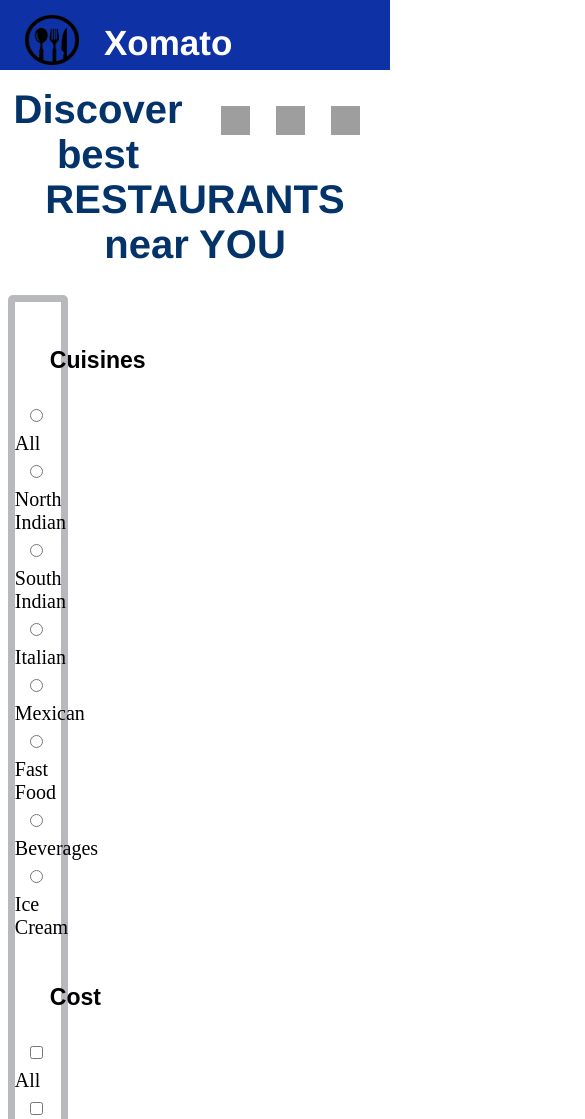
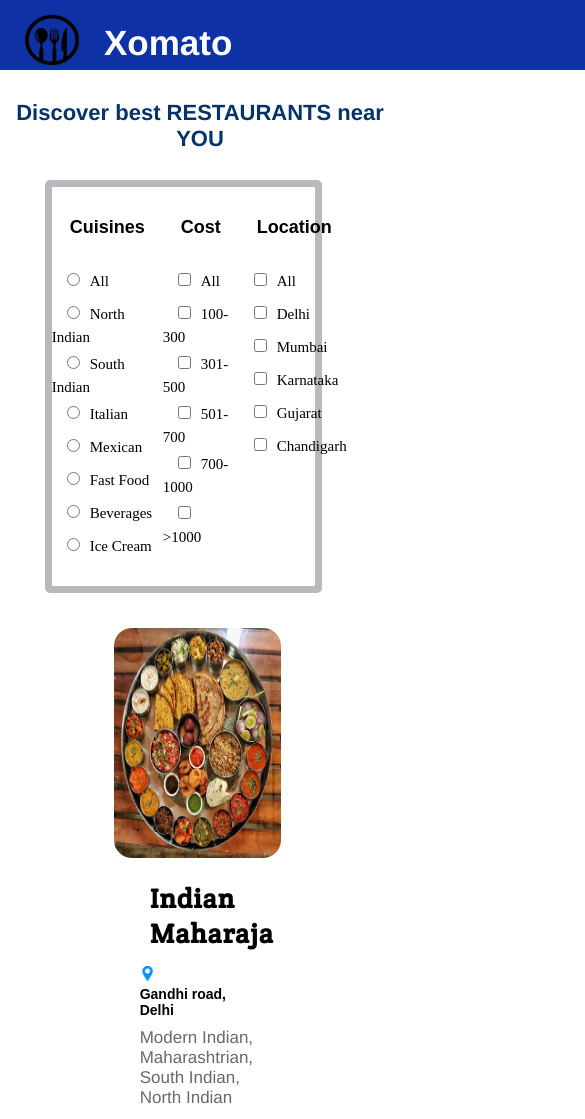
Before and after one commit to edureka-intership/assignment-1-RaniGopale, a plain HTML site: page index.html in a window 390 px wide. Shown: the top 1119 px of the page, 585 px wide, since content can reach past the window. Drawn offline with Linux system fonts and the light colour scheme; grey boxes are pictures that could not be loaded.

Commit message:
Modified file

```diff
--- a/index.html
+++ b/index.html
@@ -26,6 +26,7 @@
     <p class="headingText">Discover best RESTAURANTS near YOU</p>
     <div id="content">
         <div id="filterDiv">
+            <div class="filterclass">
             <h6>Cuisines</h6>
                 <input type="radio" name="cuisines" id="Cuisines" class="selection" />All<br>
                 <input type="radio" name="cuisines" id="Cuisines" class="selection" />North Indian<br>
@@ -35,6 +36,8 @@
                 <input type="radio" name="cuisines" id="Cuisines" class="selection" />Fast Food<br>
                 <input type="radio" name="cuisines" id="Cuisines" class="selection" />Beverages<br>
                 <input type="radio" name="cuisines" id="Cuisines" class="selection" />Ice Cream<br>
+            </div>
+            <div class="filterclass">
             <h6>Cost</h6>
                 <input type="checkbox" name="cost" id="cost" class="selection" />All <br>
                 <input type="checkbox" name="cost" id="cost" class="selection" />100-300 <br>
@@ -42,6 +45,8 @@
                 <input type="checkbox" name="cost" id="cost" class="selection" />501-700 <br>
                 <input type="checkbox" name="cost" id="cost" class="selection" />700-1000 <br>
                 <input type="checkbox" name="cost" id="cost" class="selection" />>1000 <br>
+            </div>
+            <div class="filterclass">
             <h6>Location</h6>
                 <input type="checkbox" name="cost" id="cost" class="selection" />All <br>
                 <input type="checkbox" name="cost" id="cost" class="selection" />Delhi<br>
@@ -50,14 +55,14 @@
                 <input type="checkbox" name="cost" id="cost" class="selection" />Gujarat<br>
                 <input type="checkbox" name="cost" id="cost" class="selection" />Chandigarh<br>
             </div>
-
+        </div>
         <div id="contentDiv">
             <div class="resto">
                 <img class="resto_img" src="img/india_food1.jpg" alt="indian_food.jpg" title="Indian Maharaja, Delhi">
 
                 <div class="info">
                     <h4>Indian Maharaja</h4>
-                    <img src="img/location_logo.webp" alt="location_logo" class="loc" loading="lazy">
+                    <img src="img/location_logo.webp" alt="location_logo" class="loc" >
                     <h5>Gandhi road, Delhi</h5>
                     <p>Modern Indian, Maharashtrian, South Indian, North Indian</p>
                     <!-- <button>Order Online</button> -->
--- a/listing.css
+++ b/listing.css
@@ -1,4 +1,3 @@
-
 @import url('https://fonts.googleapis.com/css2?family=Crete+Round&display=swap');
 
 body{
@@ -35,8 +34,6 @@
     float: right;
     margin: 19px;
     justify-content: space-around;
-    /* margin-top: 25px;
-     margin-left: 25px 45px; */
 }
 
 a{
@@ -59,6 +56,9 @@
 
 .headingText{
     text-align:center;
+    /* margin: 15px 300px; */
+    display: inline-block;
+    width: 100%;
     font-size: 40px;
     margin-top: 15px;
     font-weight: bold;
@@ -84,7 +84,6 @@
     font-size: 20px;
     border-radius: 5px;
     padding-bottom: 20px;
-    /* height:700px; */
 }
 
 .selection{
@@ -98,7 +97,7 @@
 h6{
     font-weight: bold;
     font-size: 23px;
-    margin: 25px 35px;
+    margin: 25px 30px;
     margin-top: 45px;
     font-family: proxima-nova, sans-serif;
 }
@@ -115,9 +114,6 @@
     display: flex;
     flex-direction: row;
     flex-wrap: wrap;
-    /* display: inline-block; */
-    /* height: 1999; */
-     /* border: 2px solid hotpink; */
 }
 
 .resto{
@@ -127,10 +123,6 @@
     display: flex;
     flex-direction: column;
     align-items: center;
-    /* border: 3px solid red;
-    border: 1px solid rgb(111, 178, 255);
-    height: 20%;
-    justify-content: center; */
 }
 
 .resto:hover{
@@ -141,26 +133,16 @@
 
 .resto_img{
     height: 270px;
-    width: 310px;
+    width: 80%;
     opacity: 1;
     border-radius: 18px;
     margin: 5px 15px;
-    /* display: inline-block;
-    will-change: transform, opacity;
-    transition: opacity 0.25s ease 0s, transform 0.25s ease 0s; */
 }
 
 
 .info{
     width: 60%;
     margin: 5px 15px;
-    /* height: 232px;
-    display: inline-block;
-    border: 2px solid blue;
-    display: flex;
-    flex-direction: column;
-    justify-content: center;
-    text-align: center; */
 }
 
 h4{
@@ -191,21 +173,6 @@
     font-family: proxima-nova, sans-serif;
 }
 
-button{
-    width: 110px;
-    height: 40px;
-    font-size: 15px;
-    cursor: pointer;
-    float: right;
-    /* display: block;
-    margin: 15px;
-    margin-top: 50px ; */
-}
-
-button:hover{
-    background-color:rgb(202, 219, 238) ;
-}
-
 
 /*footer CSS*/
 #footer{
@@ -222,3 +189,115 @@
 #footText{
     text-align: center;
 }
+
+@media (max-width:1200px){
+    #contentDiv
+    {
+        width: 70%;
+        margin-left : 8%;
+        float : left;
+        padding: 5px 5px;
+    }
+    .resto{
+        width: 44%;
+        margin: 15px 6px;
+    }
+
+    #filterDiv{
+    width: 15%;
+    }
+
+}
+
+@media  (max-width:1000px){
+    .headingText{
+        width: 100%;
+        font-size: 32px;
+        margin-top: 13px;
+    }
+
+    h6{
+        font-size: 18px;
+        margin: 25px 18px;
+
+    }
+
+    .resto{
+        width: 45%;
+        margin: 15px 6px;
+    }
+}
+
+@media (max-width:900px){
+    #content{
+       display: flex;
+       flex-direction: column;
+       align-items: center;
+       justify-content: center;
+       width: 90%;
+   }
+   #header{
+    height: 70px;
+    background-color:rgb(14 49 166);
+    width: 800%;
+    }
+    #filterDiv{
+        width: 75%;
+        display: flex;
+    }
+    .filterclass{
+        margin: 5px 26px;
+    }
+    #contentDiv{
+        display: flex;
+        justify-content: center;
+
+    }
+    .resto{
+        width: 85%;
+
+    }
+}
+
+    @media  (max-width:700px){
+        .filterclass{
+            margin: 5px 8px;
+        }
+    }
+    @media  (max-width:500px){
+        .filterclass{
+            margin: 5px 0px;
+            font-size: 15px;
+        }
+        .headingText{
+            font-size: 22px;
+        }
+        h5{
+            font-size: 14px;
+        }
+        .resto_img{
+            height: 230px;
+        }
+        .info{
+            margin: 3px 8px;
+        }
+    }
+
+    @media (max-width:500px){
+        .filterclass{
+            margin: 5px 0px;
+            font-size: 15px;
+        }
+        .headingText{
+            font-size: 22px;
+        }
+        h5{
+            font-size: 14px;
+        }
+        .resto_img{
+            height: 230px;
+        }
+        .info{
+            margin: 3px 8px;
+        }
+    }
```
Lines whose indentation alone changed are shown as unchanged.
